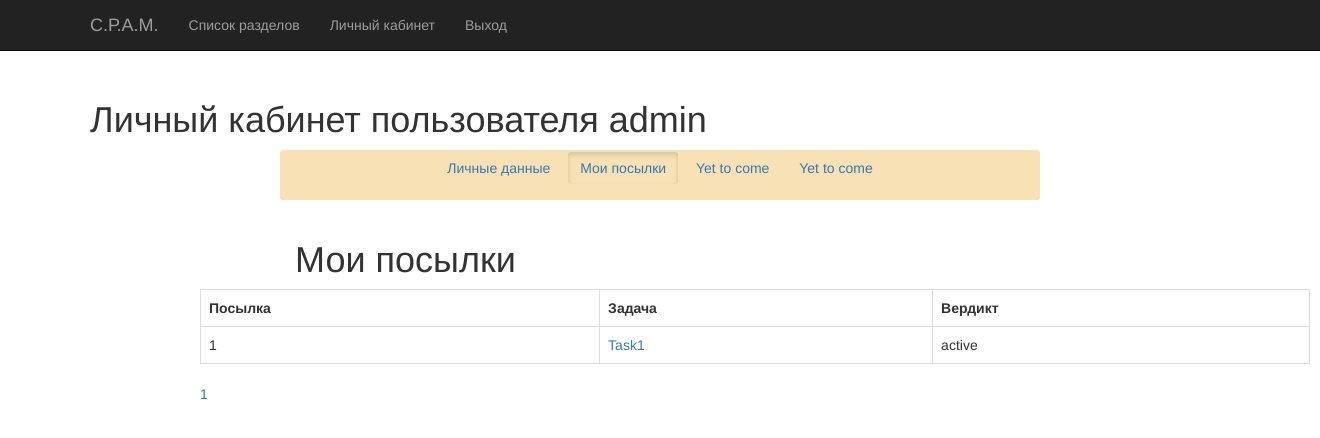
After one commit to k7-223UPP/upp, a Django app: page /personal_account/submissions in a window 1320 px wide. The commit adds this page. Shown: the top 438 px of the page. Run offline with Django 3.2, Linux system fonts and the light colour scheme; a user stored in the database is signed in; data comes from the database, SQL or seed files in the repository; tables that the repository leaves empty hold one stand-in row (values such as "Sample post"); some libraries are stand-ins or nearby versions.

Commit message:
посылки

```diff
--- a/personal_account/templates/personal_account/private_data.html
+++ b/personal_account/templates/personal_account/private_data.html
@@ -11,7 +11,7 @@
     <nav class="navbar col-md-8 col-md-offset-2 " style="background-color: #f7e1b5;">
         <div id="navbar" class="collapse navbar-collapse" align="center">
             <a href="{% url 'private_data' %}" class="btn active">Личные данные</a>
-            <a href="{% url 'process' %}" class="btn">Yet to come</a>
+            <a href="{% url 'submissions' %}" class="btn">Мои посылки</a>
             <a href="{% url 'process' %}" class="btn">Yet to come</a>
             <a href="{% url 'process' %}" class="btn">Yet to come</a>
         </div>
--- /dev/null
+++ b/personal_account/templates/personal_account/submissions.html
@@ -0,0 +1,61 @@
+{% extends 'menu/base.html' %}
+
+{% load staticfiles %}
+{% block title %}
+Личные данные
+{% endblock %}
+
+{% block content %}
+ <link rel="import" href="private_data.html">
+    <h1>Личный кабинет пользователя {{ user.username }}</h1>
+    <nav class="navbar col-md-8 col-md-offset-2 " style="background-color: #f7e1b5;">
+        <div id="navbar" class="collapse navbar-collapse" align="center">
+            <a href="{% url 'private_data' %}" class="btn">Личные данные</a>
+            <a href="{% url 'submissions' %}" class="btn active">Мои посылки</a>
+            <a href="{% url 'process' %}" class="btn">Yet to come</a>
+            <a href="{% url 'process' %}" class="btn">Yet to come</a>
+        </div>
+    </nav>
+    <div class="account-container">
+    </div>
+    <br>
+        <div class="col-lg-offset-2 col-md-8 col-sm-8">
+            <h1>Мои посылки</h1>
+        </div>
+    <div class="col-lg-offset-1 col-md-12 col-sm-12">
+       <table class="table table-bordered">
+           <tr>
+               <th>Посылка</th>
+               <th>Задача</th>
+               <th>Вердикт</th>
+           </tr>
+               {% for contact in contacts %}
+                   <tr>
+                       <td>{{ contact.id }}</td>
+                       <td><a href="{% url 'task_page' contact.id_task contact.id_section_id %}">{{ contact.id_task }}</a></td>
+                       <!--<td>{{ contact.id_task_id }}</td> <br> -->
+                       <td>{{ contact.status }}</td>
+                   </tr>
+               {% endfor %}
+       </table>
+
+    <span class="step-links">
+        {% if contacts.has_previous %}
+            <a href="?page={{ contacts.previous_page_number }}">предыдущая</a>
+        {% endif %}
+
+        <!--<span class="current">
+            Page {{ contacts.number }} of {{ contacts.paginator.num_pages }}.
+        </span>-->
+
+        {% for number in pages %}
+            <a href="?page={{ number }}">{{ number }}</a>
+        {% endfor %}
+
+
+        {% if contacts.has_next %}
+            <a href="?page={{ contacts.next_page_number }}">следующая</a>
+        {% endif %}
+    </span>
+    </div>
+ {% endblock %}
--- a/personal_account/urls.py
+++ b/personal_account/urls.py
@@ -2,4 +2,5 @@ from django.conf.urls import url, patterns
 
 urlpatterns = patterns('',
 url(r'^$', 'personal_account.views.private_data', name='private_data'),
+url(r'^submissions$', 'personal_account.views.submissions', name='submissions'),
                        )
--- a/personal_account/views.py
+++ b/personal_account/views.py
@@ -1,10 +1,13 @@
 # -*- coding: utf-8 -*-
+from itertools import chain
 import re
 from django.contrib.auth.models import User
-from django.shortcuts import render, redirect
+from django.core.paginator import Paginator, PageNotAnInteger, EmptyPage
+from django.shortcuts import render, redirect, get_object_or_404
 from django.contrib import auth
 from django.contrib.auth.forms import UserCreationForm
 from django.template.context_processors import csrf
+from upp_app.models import Submission, Task
 
 
 def private_data(request):
@@ -58,3 +61,25 @@ def private_data(request):
 
     else:
         return render(request, 'personal_account/private_data.html', args)
+
+def submissions(request):
+    if not request.user.is_authenticated():
+        return redirect('access')
+    pages = []
+    submission = Submission.objects.all().filter(id_user=auth.get_user(request).id)
+
+    paginator = Paginator(submission, 2) # Show 25 contacts per page
+
+    page = request.GET.get('page')
+    try:
+        contacts = paginator.page(page)
+    except PageNotAnInteger:
+        # If page is not an integer, deliver first page.
+        contacts = paginator.page(1)
+    except EmptyPage:
+        # If page is out of range (e.g. 9999), deliver last page of results.
+        contacts = paginator.page(paginator.num_pages)
+
+    for i in range(1,paginator.num_pages+1):
+        pages.append(i)
+    return render(request, 'personal_account/submissions.html', {"contacts": contacts, "pages": pages})
```
